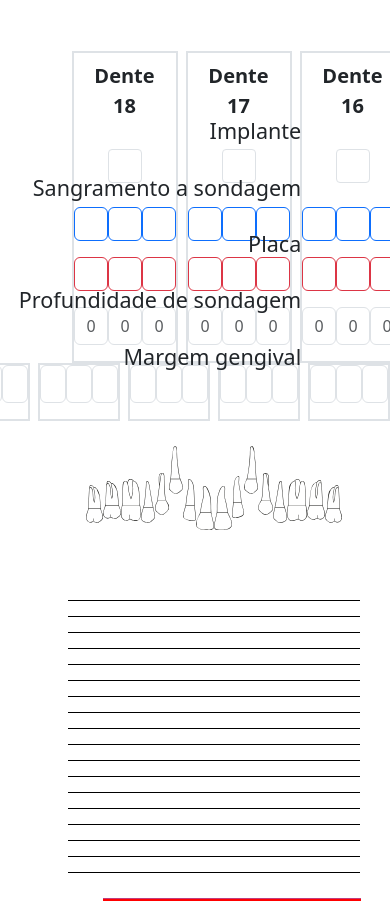
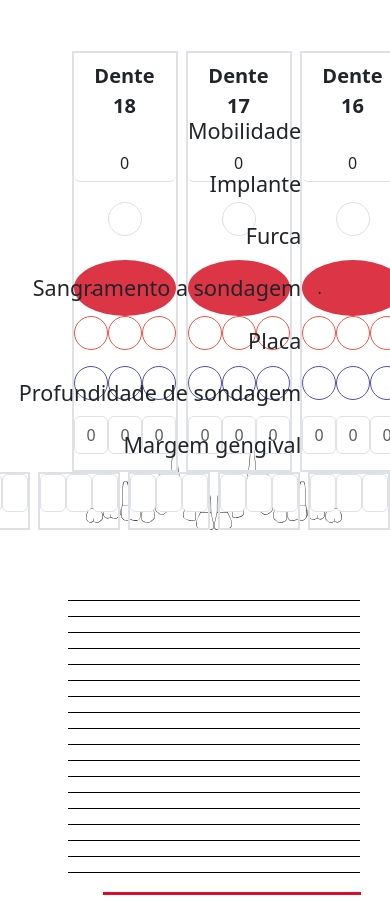
Before and after one commit to brunosantosss/Periodontal-POC, a React (Vite) app: page / in a window 390 px wide. Shown: the top 901 px of the page. Built offline with nearby package versions, Linux system fonts and the light colour scheme.

Commit message:
(new) furca, mobilidade placa e ss

```diff
--- a/src/App.jsx
+++ b/src/App.jsx
@@ -2,12 +2,10 @@ import 'bootstrap/dist/css/bootstrap.min.css';
 import 'bootstrap/dist/js/bootstrap.bundle.min';
 
 import Exame from './Components/Exame';
-import TesteSVG from './TesteSVG';
 
 function App() {
   return (
     <>
-      {/* <TesteSVG /> */}
       <Exame />
     </>
   )
--- a/src/Components/DrawGraphics/index.jsx
+++ b/src/Components/DrawGraphics/index.jsx
@@ -1,6 +1,6 @@
 import React, { useState } from 'react';
 
-const DrawGraphics = ({ dentesImplantes, setDentesImplantes, dentesAtivados, setDentesAtivados }) => {
+const DrawGraphics = ({ dentesInfo, setDentesInfo }) => {
     const xCoordsMG = [
         { point_one: 35, point_two: 85, point_three: 130 },
         { point_one: 180, point_two: 230, point_three: 280 },
@@ -89,8 +89,10 @@ const DrawGraphics = ({ dentesImplantes, setDentesImplantes, dentesAtivados, set
         <div className="vw-100 h-40 d-flex align-items-center flex-column position-absolute z-2" style={{top: "3.2em"}}>
             <div className='d-flex align-items-center w-75 flex-column'>
                 <div className='d-flex w-100 justify-content-between align-items-end'>
-                    <div className='position-absolute start-0 d-flex top-2 flex-column gap-2 align-items-end'>
+                    <div className='position-absolute start-0 d-flex top-2 flex-column gap-1 align-items-end'>
+                        <p className='fs-4 fw-medium'>Mobilidade</p>
                         <p className='fs-4 fw-medium'>Implante</p>
+                        <p className='fs-4 fw-medium'>Furca</p>
                         <p className='fs-4 fw-medium'>Sangramento a sondagem</p>
                         <p className='fs-4 fw-medium'>Placa</p>
                         <p className='fs-4 fw-medium'>Profundidade de sondagem</p>
@@ -100,76 +102,161 @@ const DrawGraphics = ({ dentesImplantes, setDentesImplantes, dentesAtivados, set
                     {dentesYCoordsMG.map((dente, denteIndex) =>
                         <div className='d-flex flex-column border border-2 mx-1 align-items-center'>
                             <p
-                                className= {`w-100 fw-semibold fs-5 text-center cursor-pointer py-2 px-3 ${dentesAtivados[denteIndex].dente_ativado ? "" : "bg-body-secondary rounded-bottom"}`}
+                                className= {`w-100 fw-semibold fs-5 text-center cursor-pointer py-2 px-3 ${dentesInfo[denteIndex].dente_ativado ? "" : "bg-body-secondary rounded-bottom"}`}
 
                                 onClick={() => {
-                                    const updatedDentesAtivados = [...dentesAtivados];
-                                    updatedDentesAtivados[denteIndex].dente_index = denteIndex;
-                                    updatedDentesAtivados[denteIndex].dente_ativado = !updatedDentesAtivados[denteIndex].dente_ativado;
-                                    setDentesAtivados(updatedDentesAtivados);
+                                    const updateDentesInfo = [...dentesInfo];
+                                    updateDentesInfo[denteIndex].dente_index = denteIndex;
+                                    updateDentesInfo[denteIndex].dente_ativado = !updateDentesInfo[denteIndex].dente_ativado;
+                                    setDentesInfo(updateDentesInfo);
                                 }}
                             >Dente {denteIndex >= 0 && denteIndex <= 7 ? (18 - denteIndex) : 13 + denteIndex}</p>
 
                             {
-                                dentesAtivados[denteIndex].dente_ativado ? (
-                                    <input className="form-check-input mb-4 p-3" type="checkbox" aria-label="Checkbox for following text input"
-                                        onClick={(e) => {
-                                            const updatedDentesImplantes = [...dentesImplantes];
-                                            updatedDentesImplantes[denteIndex].dente_index = denteIndex;
-                                            updatedDentesImplantes[denteIndex].dente_implante = e.target.checked;
-                                            setDentesImplantes(updatedDentesImplantes);
+                                dentesInfo[denteIndex].dente_ativado ? (
+                                    <>
+                                        {/* Mobilidade */}
+                                        <input
+                                            type="number"
+                                            className="form-control mb-3 text-center border-0 border-bottom"
+                                            placeholder={"0"}
+                                            value={dentesInfo[denteIndex].dente_mobilidade}
+                                            onChange={(e) => {
+                                                if ( e.target.value >= 0 && e.target.value <= 3 ) {
+                                                    const updateDentesInfo = [...dentesInfo];
+                                                    updateDentesInfo[denteIndex].dente_index = denteIndex;
+                                                    updateDentesInfo[denteIndex].dente_mobilidade = e.target.value;
+                                                    setDentesInfo(updateDentesInfo);
+                                                }
                                             }}
                                         />
+
+                                        {/* Implante */}
+                                        <input className="form-check-input mb-4 p-3 rounded-circle" type="checkbox"
+                                            onClick={(e) => {
+                                                const updateDentesInfo = [...dentesInfo];
+                                                updateDentesInfo[denteIndex].dente_index = denteIndex;
+                                                updateDentesInfo[denteIndex].dente_implante = e.target.checked;
+                                                setDentesInfo(updateDentesInfo);
+                                            }}
+                                        />
+
+                                        {/* Furca */}
+                                        <span className="p-3 bg-danger rounded-circle w-100" type="checkbox"
+                                        onClick={() => {
+                                            const updateDentesInfo = [...dentesInfo];
+                                            updateDentesInfo[denteIndex].dente_index = denteIndex;
+                                            if (updateDentesInfo[denteIndex].dente_nivel_furca[0] >= 3) {
+                                                updateDentesInfo[denteIndex].dente_nivel_furca[0] = 0;
+                                            } else {
+                                                updateDentesInfo[denteIndex].dente_nivel_furca[0] ++;
+                                            }
+                                            setDentesInfo(updateDentesInfo);
+                                        }}
+                                        >.</span>
+                                    </>
                                 ) : (
-                                    <input className="form-check-input mb-4 p-3" type="checkbox" aria-label="Checkbox for following text input"
+                                    <>
+                                        <input
+                                            type="number"
+                                            className="form-control mb-3 text-center border-0 border-bottom"
+                                            placeholder={`0`}
                                             disabled
                                         />
+                                        <input
+                                            className="form-check-input mb-4 p-3 rounded-circle" type="checkbox"
+                                            disabled
+                                        />
+                                        <input className="form-check-input mb-4 p-3 rounded-circle" type="checkbox" aria-label="Checkbox for following text input"
+                                            disabled
+                                        />
+                                    </>
                                 )
                             }
 
                             {/* Sangramento a sondagem */}
                             <div key={denteIndex} className="mb-3 w-100 d-flex">
-                                {Object.keys(dente).map((pointName) => (
-                                    <div key={pointName} className='w-100'>
+                                {Array.from({ length: 3 }).map((_, index) =>
                                     {
-                                            dentesAtivados[denteIndex].dente_ativado ? (
+                                        let
+                                            i = 0,
+                                            randIndex = 0
+                                        ;
+
+                                        if (i === 0)
+                                            randIndex = denteIndex + index + Math.random();
+                                        else
+                                            i ++;
+
+                                        return (
+                                            <div key={index} className='w-100'>
+                                                {
+                                                    dentesInfo[denteIndex].dente_ativado ? (
                                                         <>
-                                                    <input type="checkbox" className="btn-check" id={`btn-check-outlined-ss${denteIndex}`} autocomplete="off"/>
+                                                            <input type="checkbox" className="btn-check" id={`btn-check-outlined-ss${randIndex}`} autocomplete="off"
+                                                                onClick={(e) => {
+                                                                    const updateDentesInfo = [...dentesInfo];
+                                                                    updateDentesInfo[denteIndex].dente_index = denteIndex;
+                                                                    updateDentesInfo[denteIndex].dente_ss[index] = e.target.checked;
+                                                                    setDentesInfo(updateDentesInfo);
+                                                                }}
+                                                            />
 
-                                                    <label className="btn btn-outline-primary p-3" for={`btn-check-outlined-ss${denteIndex}`}><span></span></label>
+                                                            <label className="btn btn-outline-danger rounded-circle p-3" for={`btn-check-outlined-ss${randIndex}`}><span></span></label>
                                                         </>
                                                     ) : (
-                                                <input
-                                                    type="number"
-                                                    className="form-control"
-                                                    disabled
-                                                />
+                                                        <>
+                                                            <input type="checkbox" className="btn-check test" id={`btn-check-outlined-p${randIndex}`} autocomplete="off" disabled/>
+                                                            <label className="btn btn-outline-danger rounded-circle p-3" for={`btn-check-outlined-p${randIndex}`}><span></span></label>
+                                                        </>
                                                     )
                                                 }
                                             </div>
-                                ))}
+                                        )
+                                    })
+                                }
                             </div>
+
                             {/* Placa */}
                             <div key={denteIndex} className="mb-3 w-100 d-flex">
-                                {Object.keys(dente).map((pointName) => (
-                                    <div key={pointName} className='w-100'>
+                                {Array.from({ length: 3 }).map((_, index) =>
                                     {
-                                            dentesAtivados[denteIndex].dente_ativado ? (
+                                        let
+                                            i = 0,
+                                            randIndex = 0
+                                        ;
+
+                                        if (i === 0)
+                                            randIndex = denteIndex + index + Math.random();
+                                        else
+                                            i ++;
+
+                                        return (
+                                            <div key={index} className='w-100'>
+                                                {
+                                                    dentesInfo[denteIndex].dente_ativado ? (
                                                         <>
-                                                    <input type="checkbox" className="btn-check test" id={`btn-check-outlined-p${denteIndex}`} autocomplete="off"/>
-
-                                                    <label className="btn btn-outline-danger p-3" for={`btn-check-outlined-p${denteIndex}`}><span></span></label>
+                                                            <input type="checkbox" className="btn-check test" id={`btn-check-outlined-p${randIndex}`} autocomplete="off"
+                                                                onClick={(e) => {
+                                                                    const updateDentesInfo = [...dentesInfo];
+                                                                    updateDentesInfo[denteIndex].dente_index = denteIndex;
+                                                                    updateDentesInfo[denteIndex].dente_placa[index] = e.target.checked;
+                                                                    setDentesInfo(updateDentesInfo);
+                                                                }}
+                                                            />
+                                                            <label className="btn btn-outline-primary rounded-circle p-3" for={`btn-check-outlined-p${randIndex}`}><span></span></label>
                                                         </>
                                                     ) : (
-                                                <input
-                                                    type="number"
-                                                    className="form-control"
-                                                    disabled
-                                                />
+                                                        <>
+                                                            <input type="checkbox" className="btn-check test" id={`btn-check-outlined-p${randIndex}`} autocomplete="off" disabled/>
+                                                            <label className="btn btn-outline-primary rounded-circle p-3" for={`btn-check-outlined-p${randIndex}`}><span></span></label>
+                                                        </>
                                                     )
                                                 }
                                             </div>
-                                ))}
+                                        )
+                                    })
+                                }
                             </div>
 
                             {/* Profundidade de sondagem */}
@@ -177,7 +264,7 @@ const DrawGraphics = ({ dentesImplantes, setDentesImplantes, dentesAtivados, set
                                 {Object.keys(dente).map((pointName) => (
                                     <div key={pointName}>
                                         {
-                                            dentesAtivados[denteIndex].dente_ativado ? (
+                                            dentesInfo[denteIndex].dente_ativado ? (
                                                 <input
                                                     type="number"
                                                     className="form-control"
@@ -214,7 +301,7 @@ const DrawGraphics = ({ dentesImplantes, setDentesImplantes, dentesAtivados, set
                                 {Object.keys(dente).map((pointName) => (
                                     <div key={pointName}>
                                         {
-                                            dentesAtivados[denteIndex].dente_ativado ? (
+                                            dentesInfo[denteIndex].dente_ativado ? (
                                                 <input
                                                     type="number"
                                                     className="form-control"
@@ -239,7 +326,7 @@ const DrawGraphics = ({ dentesImplantes, setDentesImplantes, dentesAtivados, set
                 </div>
             </div>
 
-            <svg className='inverted' style={{ width: "75%", height: "30em" }}>
+            <svg className='inverted' style={{ width: "75%", height: "22.8em" }}>
                 <polyline fill="blue" stroke="blue" fillOpacity={.6} strokeWidth={5} points={pointsPS} />
                 <polyline fill="red" stroke="red" fillOpacity={.6} strokeWidth={5} points={pointsMG} />
             </svg>
--- a/src/Components/Exame/index.jsx
+++ b/src/Components/Exame/index.jsx
@@ -49,42 +49,43 @@ const listaDentesVestibularesSup = [
 
 const Exame = () => {
 
-    const [dentesImplantes, setDentesImplantes] = useState(
-        Array.from({ length: 16 }, () => ({ dente_index: -1, dente_implante: false }))
-    );
+    const [ dentesInfo, setDentesInfo ] = useState(
+        Array.from({ length: 16 }, () => (
+            {
+                dente_index: -1,
+                dente_implante: false,
+                dente_ativado: true,
+                dente_mobilidade: 0, // Input de mínimo e padrão 0 e máximo 3
+                dente_ss: [false, false, false], // Níveis de Sangramento de sondagem  ( 3 Inputs com valores false ou true )
+                dente_placa: [false, false, false], // Níveis de placa ( 3 Inputs com valores false ou true )
+                dente_nivel_furca: [0, 0], // Nível 0 a Nível 3
+            }
+        ))
+    )
 
-    const [dentesAtivados, setDentesAtivados] = useState(
-        Array.from({ length: 16 }, () => ({ dente_index: -1, dente_ativado: true }))
-    );
+    console.log("Dentes info: ", dentesInfo);
 
     return (
         <section className="vw-100 vh-100 d-flex pe-5 justify-content-end">
             <div className="w-75 h-100 d-flex align-items-center">
                 <div className= { style.graphic_exam_container + " w-100 d-flex justify-content-center"} >
-                    {/* <div className="d-flex flex-column mx-5">
-                        <p className="fs-2 mt-7">Vestibular</p>
-                    </div> */}
-
                     <div className="w-100 d-flex justify-content-center align-items-center">
 
                         <GraphicExameLines  />
                         <DrawGraphics
-                            dentesImplantes={dentesImplantes}
-                            setDentesImplantes={setDentesImplantes}
-                            dentesAtivados={dentesAtivados}
-                            setDentesAtivados={setDentesAtivados}
+                            setDentesInfo={setDentesInfo}
+                            dentesInfo={dentesInfo}
                         />
                         {
-                            // Carregando componentes dos dentes Vestibulares Superiores Esquerdo
+                            // Carregando componentes dos dentes Vestibulares Superiores
                             listaDentesVestibularesSup.map((dente, index) => (
                                 <DenteComponent
                                     denteIndex={index}
                                     denteIcon={dente.denteIcon}
                                     height={dente.denteHeight}
-                                    denteImplante={dentesImplantes[index].dente_implante}
                                     denteWidth={dente.denteWidth}
                                     implanteHeight={dente.implanteHeight}
-                                    denteDesativado={dentesAtivados[index].dente_ativado}
+                                    dentesInfo={dentesInfo}
                                 />
                             ))
                         }
--- a/src/global/index.css
+++ b/src/global/index.css
@@ -33,6 +33,36 @@ input[type="number"]::-webkit-outer-spin-button {
 
 .inverted { transform: scaleY(-1); }
 
-.test {
-    background-color: #EC554A !important;
+.btn-outline-primary {
+    --bs-btn-color: var(--blue-line) !important;
+    --bs-btn-border-color: var(--blue-line) !important;
+    --bs-btn-hover-color: #fff !important;
+    --bs-btn-hover-bg: var(--blue-line) !important;
+    --bs-btn-hover-border-color: var(--blue-line) !important;
+    --bs-btn-focus-shadow-rgb: 13, 110, 253 !important;
+    --bs-btn-active-color: #fff !important;
+    --bs-btn-active-bg: var(--blue-line) !important;
+    --bs-btn-active-border-color: var(--blue-line) !important;
+    --bs-btn-active-shadow: inset 0 3px 5px rgba(0, 0, 0, 0.125) !important;
+    --bs-btn-disabled-color: var(--blue-line) !important;
+    --bs-btn-disabled-bg: transparent !important;
+    --bs-btn-disabled-border-color: var(--blue-line) !important;
+    --bs-gradient: none !important;
 }
+
+.btn-outline-danger {
+    --bs-btn-color: var(--red-line) !important;
+    --bs-btn-border-color: var(--red-line) !important;
+    --bs-btn-hover-color: #fff !important;
+    --bs-btn-hover-bg: var(--red-line) !important;
+    --bs-btn-hover-border-color: var(--red-line) !important;
+    --bs-btn-focus-shadow-rgb: 220, 53, 69 !important;
+    --bs-btn-active-color: #fff !important;
+    --bs-btn-active-bg: var(--red-line) !important;
+    --bs-btn-active-border-color: var(--red-line) !important;
+    --bs-btn-active-shadow: inset 0 3px 5px rgba(0, 0, 0, 0.125) !important;
+    --bs-btn-disabled-color: var(--red-line) !important;
+    --bs-btn-disabled-bg: transparent !important;
+    --bs-btn-disabled-border-color: var(--red-line) !important;
+    --bs-gradient: none !important;
+}
```
Also changed, not shown: src/Components/DenteComponent/index.jsx (+5 -5 lines). Lines whose indentation alone changed are shown as unchanged.
